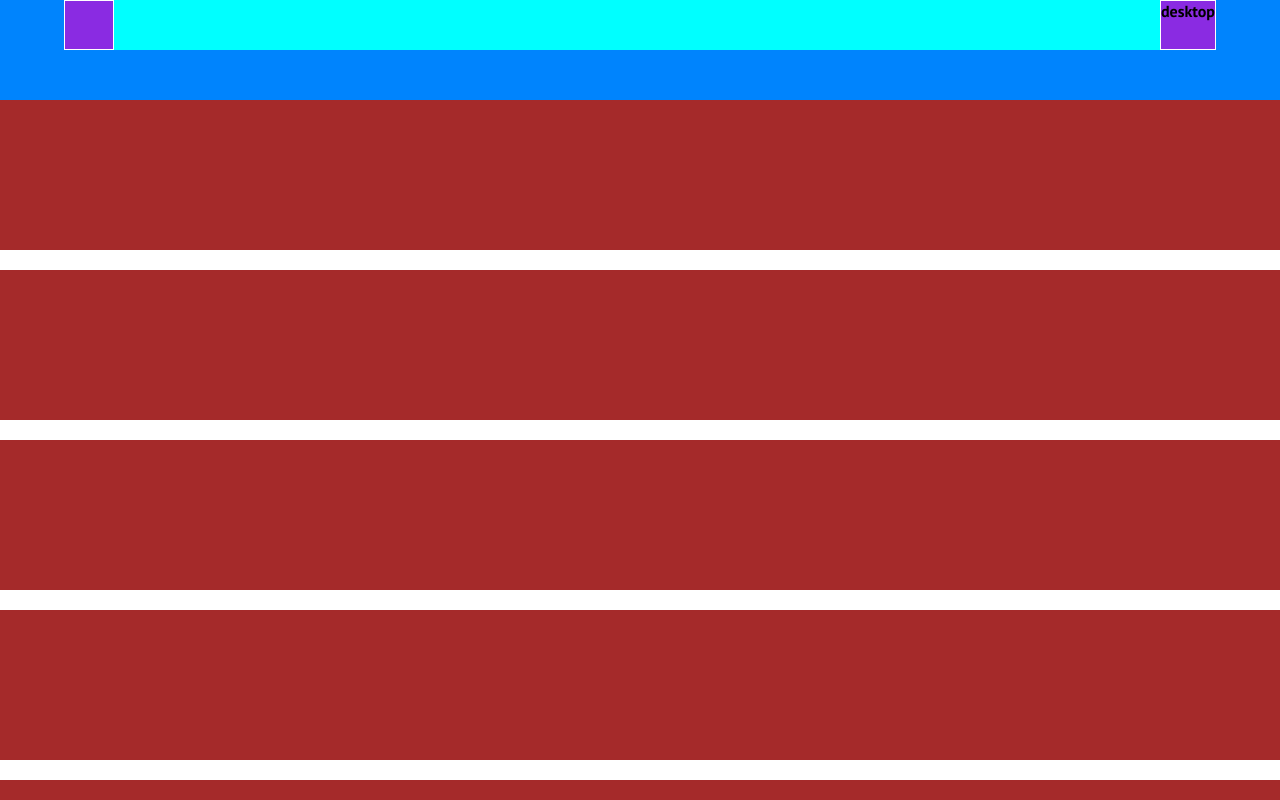
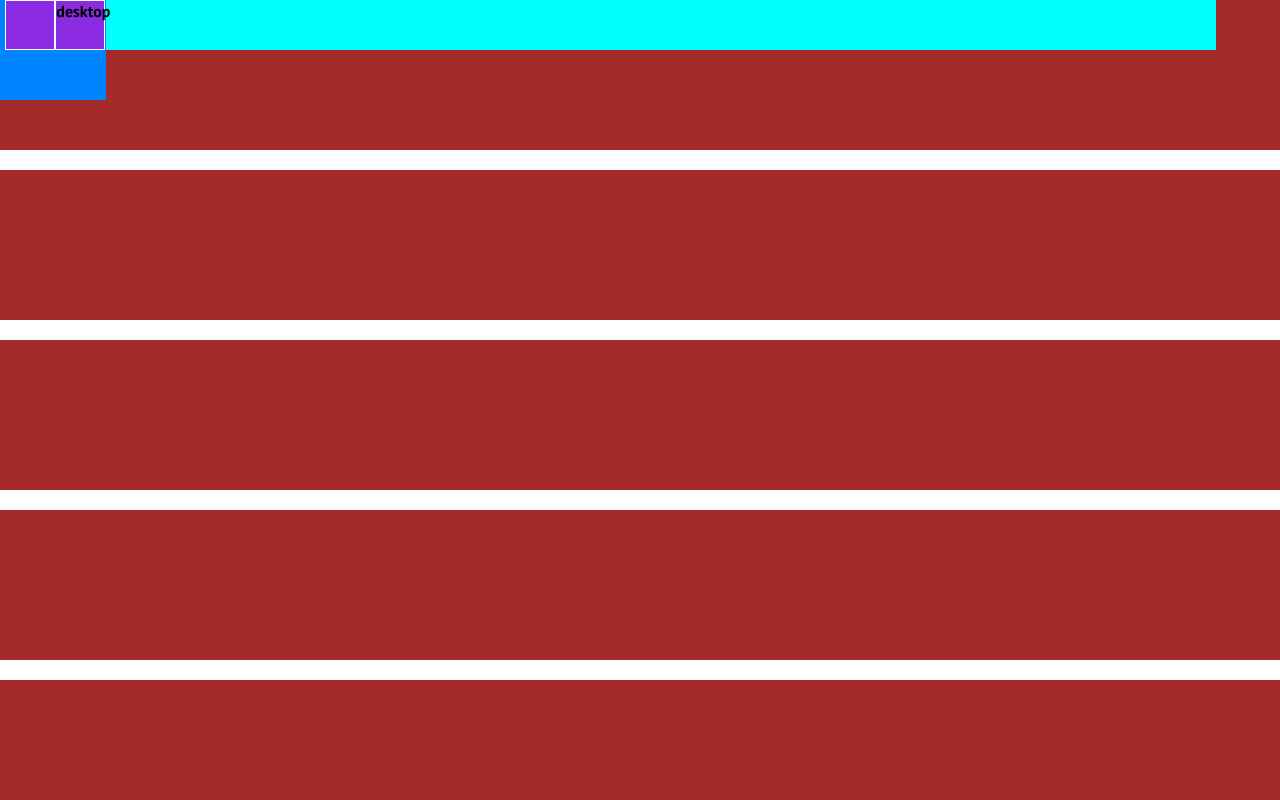
Before and after one commit to FRAALES/htmlcss-responsive-layout, a plain HTML site: page index.html in a window 1280 px wide. Shown: the top 800 px of the page. Drawn offline with Linux system fonts and the light colour scheme.

Commit message:
position fixed non torna

```diff
--- a/css/file.css
+++ b/css/file.css
@@ -19,6 +19,7 @@
 header{
     background-color: #0084fd;
     height: 100px;
+    position: fixed;
 }
 
 header .container {
@@ -30,7 +31,7 @@ header .container {
     display: none;
 }
 
-    /* versione tablet */
+    /* versione desktop and tablet header */
 
     @media screen and (min-width: 768px) {
         #menumobile{
@@ -43,7 +44,20 @@ header .container {
 
     }
 
-/* versione desktop */
+
+    /* Main */
+
+
+
+
+
+
+
+
+
+
+
+
 
 
 
--- a/index.html
+++ b/index.html
@@ -47,16 +47,15 @@
     <main>
         <!-- Developer -->
         <section>
-            <div class="row">
+            <div class="container white">
                 <div class="row">
+                    <div class="col">
+
+                    </div>
 
                 </div>
 
 
-
-                <div class="row">
-
-                </div>
 
             </div>
 
```
